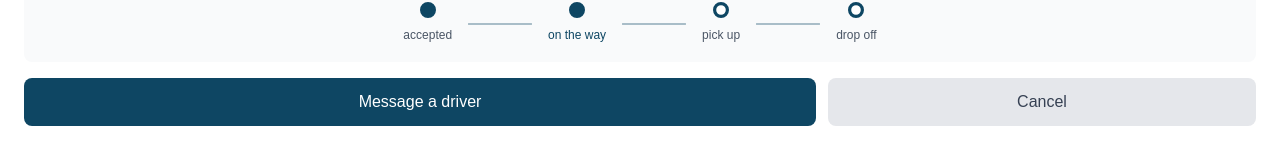
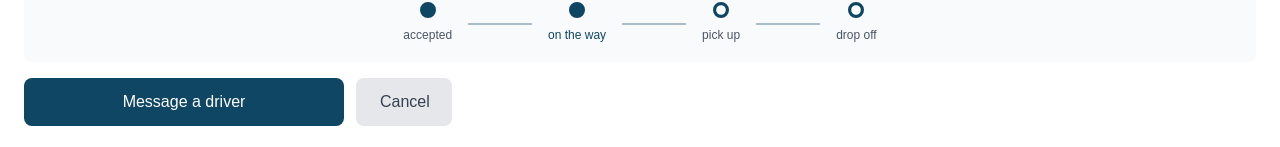
Before and after one commit to SE-Term-Project-NoCarNoProblem/frontend, a Next.js app: page /driver-en-route in a window 1280 px wide. Shown: the part 650-797 px from the top of the page. Built offline with nearby package versions, Linux system fonts and the light colour scheme; some icons are missing.

Commit message:
feat: add max-width to buttons

```diff
--- a/app/components/DriverInfoCard.tsx
+++ b/app/components/DriverInfoCard.tsx
@@ -211,7 +211,7 @@ export default function DriverInfoCard({
         <div className="flex space-x-3">
           <button
             onClick={onMessageDriver}
-            className="flex-[2] bg-[#0E4663] text-white py-3 px-4 rounded-lg font-medium hover:bg-[#0A3A50] transition-colors flex items-center justify-center"
+            className="flex-[2] max-w-xs bg-[#0E4663] text-white py-3 px-4 rounded-lg font-medium hover:bg-[#0A3A50] transition-colors flex items-center justify-center"
           >
             Message a driver
           </button>
@@ -219,7 +219,7 @@ export default function DriverInfoCard({
           {onCancel && (
             <button
               onClick={onCancel}
-              className="flex-1 py-3 px-6 bg-gray-200 text-gray-700 rounded-lg font-medium hover:bg-gray-300 transition-colors"
+              className="flex-1 max-w-24 py-3 px-6 bg-gray-200 text-gray-700 rounded-lg font-medium hover:bg-gray-300 transition-colors"
             >
               Cancel
             </button>
```
